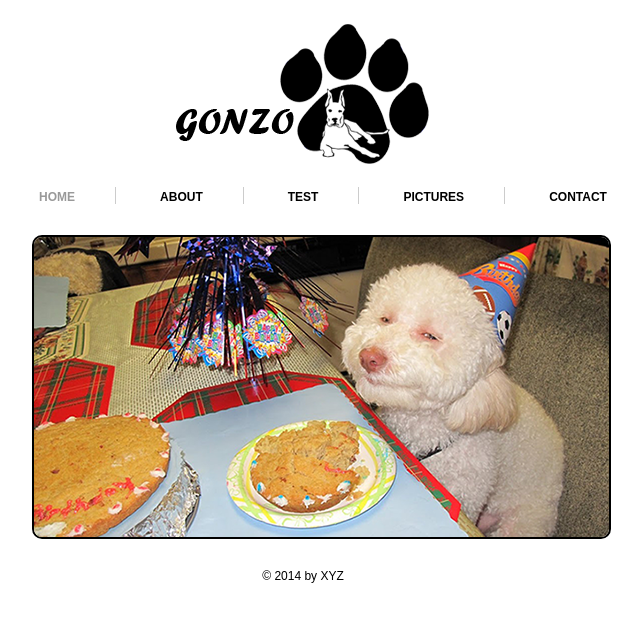
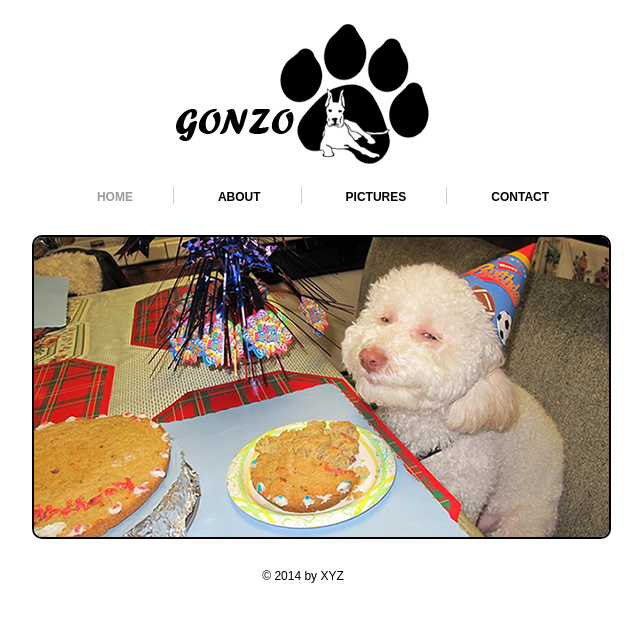
Before and after one commit to myintmyintyi-frobom/Frobo_M, a plain HTML site: page index.html in a window 1280 px wide. Shown: the whole page, without its empty margins (337-979 px from the left). Drawn offline with Linux system fonts and the light colour scheme.

Commit message:
checking co

```diff
--- a/index.html
+++ b/index.html
@@ -28,7 +28,6 @@
 		<ul>
 			<li><a class="active" href="index.html">HOME</a></li>
 			<li><a href="about.html">ABOUT</a></li>
-			<li><a href="about.html">TEST</a></li>
 			<li><a href="picture.html">PICTURES</a></li>
 			<li class="bdr"><a class="pdg" href="contact.html">CONTACT</a></li>
 		</ul>
```
